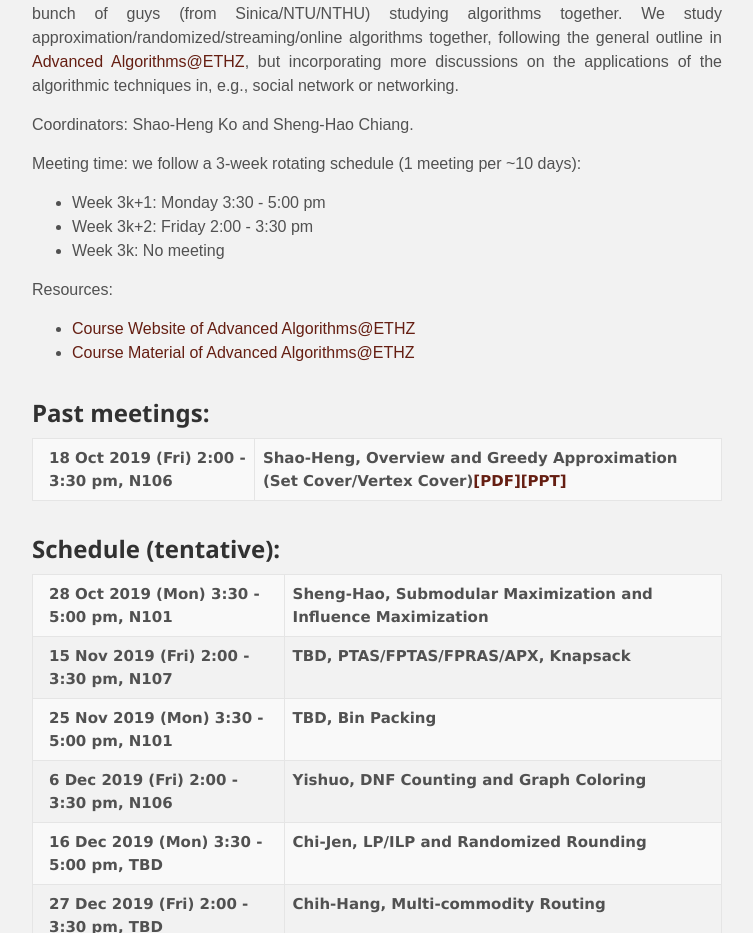
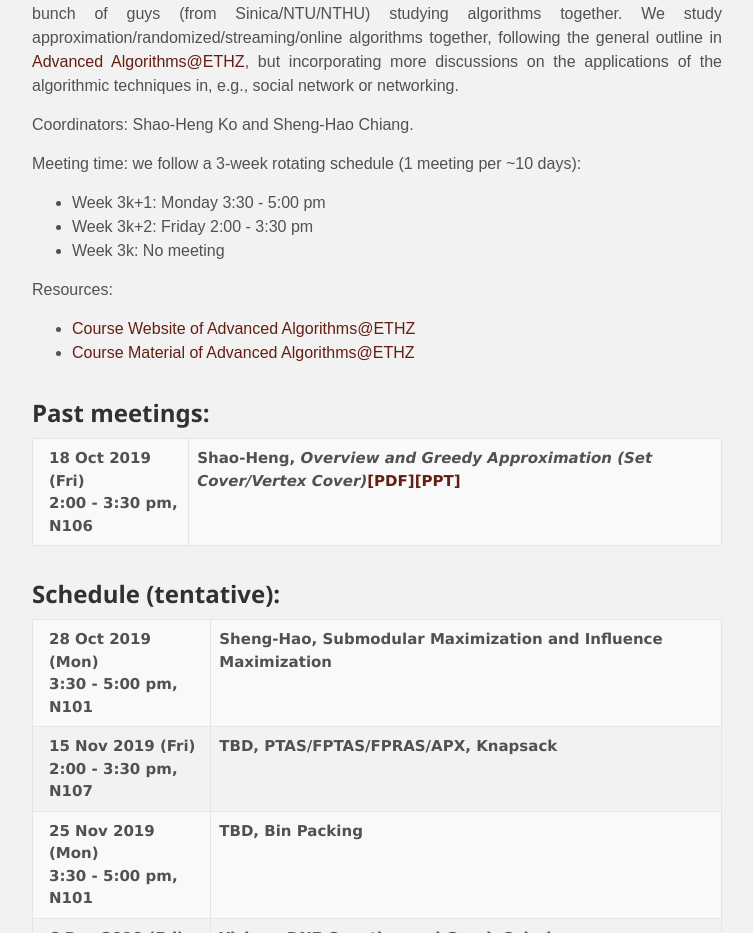
Before and after one commit to shaohengko/old-website-backup, a plain HTML site: page studygroup/index.html in a window 1280 px wide. Shown: the part 167-1100 px from the top of the page, without its empty margins (163-916 px from the left). Drawn offline with nearby package versions, Linux system fonts and the light colour scheme; some packages are replaced by stand-ins of ours; a script that the page names is missing.

Commit message:
study group

```diff
--- a/studygroup/index.html
+++ b/studygroup/index.html
@@ -699,8 +699,8 @@ $
 <table class="w3-table w3-bordered">
 
     <tr>
-      <th>18 Oct 2019 (Fri) 2:00 - 3:30 pm, N106</th>
-      <th>Shao-Heng, Overview and Greedy Approximation (Set Cover/Vertex Cover)<a href="1018/1018.pdf" target="_blank">[PDF]</a><a href="1018/1018.pptx" target="_blank">[PPT]</a></th>
+      <th>18 Oct 2019 (Fri) <br> 2:00 - 3:30 pm, N106</th>
+      <th>Shao-Heng, <I>Overview and Greedy Approximation (Set Cover/Vertex Cover)</I><a href="1018/1018.pdf" target="_blank">[PDF]</a><a href="1018/1018.pptx" target="_blank">[PPT]</a></th>
     </tr>
 
 </table>
@@ -710,37 +710,37 @@ $
 <table class="w3-table w3-bordered">
 
     <tr>
-      <th>28 Oct 2019 (Mon) 3:30 - 5:00 pm, N101</th>
+      <th>28 Oct 2019 (Mon) <br> 3:30 - 5:00 pm, N101</th>
       <th>Sheng-Hao, Submodular Maximization and Influence Maximization</a></th>
     </tr>
 
     <tr>
-      <th>15 Nov 2019 (Fri) 2:00 - 3:30 pm, N107</th>
+      <th>15 Nov 2019 (Fri) <br> 2:00 - 3:30 pm, N107</th>
       <th>TBD, PTAS/FPTAS/FPRAS/APX, Knapsack</a></th>
     </tr>
 
     <tr>
-      <th>25 Nov 2019 (Mon) 3:30 - 5:00 pm, N101</th>
+      <th>25 Nov 2019 (Mon) <br> 3:30 - 5:00 pm, N101</th>
       <th>TBD, Bin Packing</a></th>
     </tr>
 
     <tr>
-      <th>6 Dec 2019 (Fri) 2:00 - 3:30 pm, N106</th>
+      <th>6 Dec 2019 (Fri) <br> 2:00 - 3:30 pm, N106</th>
       <th>Yishuo, DNF Counting and Graph Coloring</a></th>
     </tr>
 
     <tr>
-      <th>16 Dec 2019 (Mon) 3:30 - 5:00 pm, TBD</th>
+      <th>16 Dec 2019 (Mon) <br> 3:30 - 5:00 pm, TBD</th>
       <th>Chi-Jen, LP/ILP and Randomized Rounding </a></th>
     </tr>
 
     <tr>
-      <th>27 Dec 2019 (Fri) 2:00 - 3:30 pm, TBD</th>
+      <th>27 Dec 2019 (Fri) <br> 2:00 - 3:30 pm, TBD</th>
       <th>Chih-Hang, Multi-commodity Routing </a></th>
     </tr>
 
     <tr>
-      <th>13 Jan 2019 (Mon) 3:30 - 5:00 pm, TBD</th>
+      <th>13 Jan 2019 (Mon) <br> 3:30 - 5:00 pm, TBD</th>
       <th>Ting-An, Probabilistic Tree Embedding </a></th>
     </tr>
 
```
